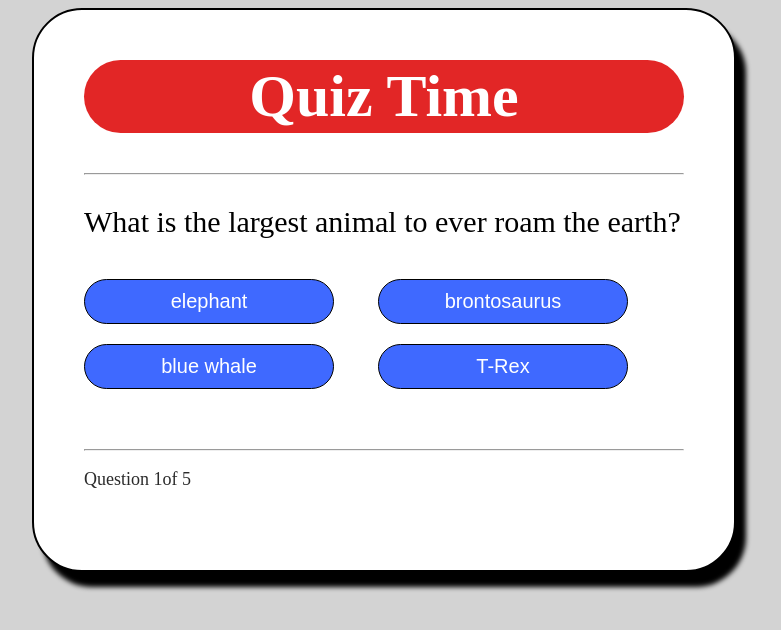
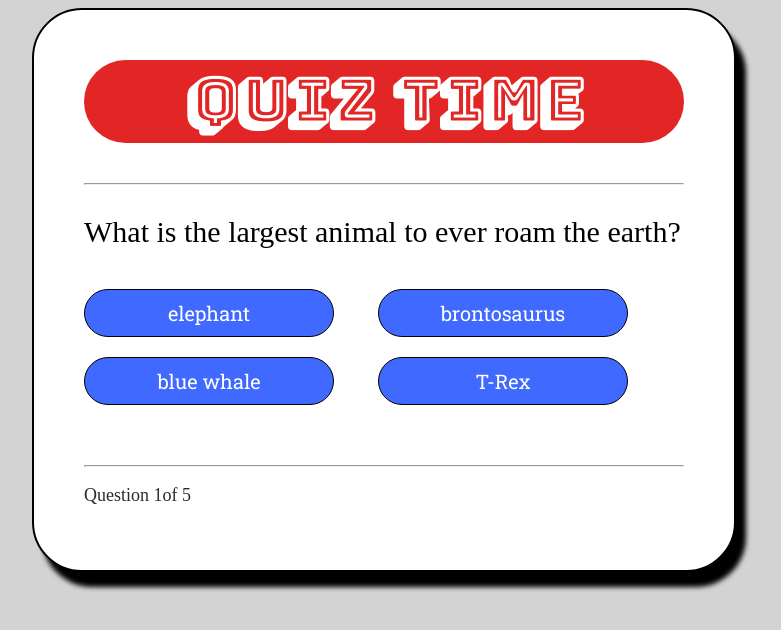
Before and after one commit to jesseflores512/quiz, a plain HTML site: page index.html in a window 1280 px wide. Shown: the whole page, without its empty margins (256-1037 px from the left). Drawn offline with Linux system fonts and the light colour scheme.

Commit message:
changed fonts

```diff
--- a/index.html
+++ b/index.html
@@ -4,6 +4,7 @@
     <meta charset="utf-8">
     <link rel="stylesheet" href="style.css">
     <title>Quiz Time</title>
+    <link href="https://fonts.googleapis.com/css?family=Bungee+Shade|Roboto+Slab" rel="stylesheet">
   </head>
   <body>
     <div class="grid">
--- a/style.css
+++ b/style.css
@@ -16,6 +16,7 @@ body {
 .grid h1 {
   background-color: #e22626;
   font-size: 60px;
+  font-family: 'Bungee Shade', cursive;
   text-align: center;
   color: white;
   padding: 2px 0px;
@@ -35,6 +36,7 @@ body {
   background-color: #3f69ff;
   width: 250px;
   font-size: 20px;
+  font-family: 'Roboto Slab', serif;
   color: white;
   border: 1px solid black;
   border-radius: 50px;
```
